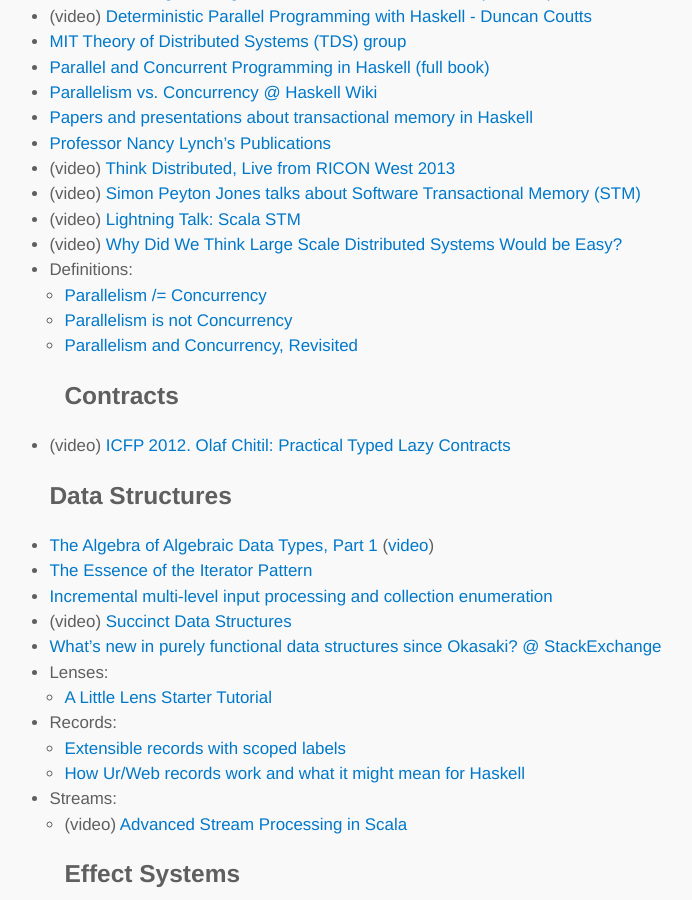
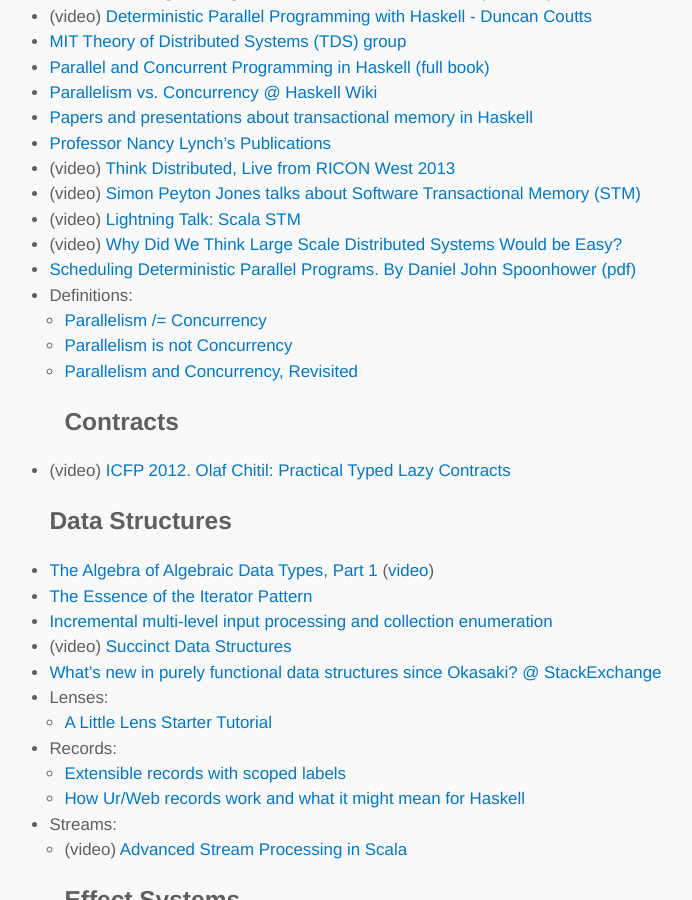
Before and after one commit to lambdatoast/lambdatoast.github.com, a Jekyll site: the page built from cs-resources/index.md, in a window 1280 px wide and 900 px high, scrolled down 1837 px. Shown: the whole window, without its empty margins (200-892 px from the left). Built offline with Jekyll 4.4.1, drawn with Linux system fonts in a browser that asks for light colours.

Commit message:
Add link to Scheduling Deterministic Parallel Programs. By Daniel John Spoonhower.

```diff
--- a/cs-resources/index.md
+++ b/cs-resources/index.md
@@ -66,6 +66,7 @@
   - (video) [Simon Peyton Jones talks about Software Transactional Memory (STM)](http://www.youtube.com/watch?v=aQXgW55f7cg)
   - (video) [Lightning Talk: Scala STM](http://skillsmatter.com/podcast/scala/lightning-talks-talk-1-at-scalax)
   - (video) [Why Did We Think Large Scale Distributed Systems Would be Easy?](http://www.youtube.com/watch?v=kCcYip60_aY)
+  - [Scheduling Deterministic Parallel Programs. By Daniel John Spoonhower (pdf)](http://www.cs.cmu.edu/~rwh/theses/spoonhower.pdf)
   - Definitions:
     + [Parallelism /= Concurrency](http://ghcmutterings.wordpress.com/2009/10/06/parallelism-concurrency/)
     + [Parallelism is not Concurrency](http://existentialtype.wordpress.com/2011/03/17/parallelism-is-not-concurrency/)
```
